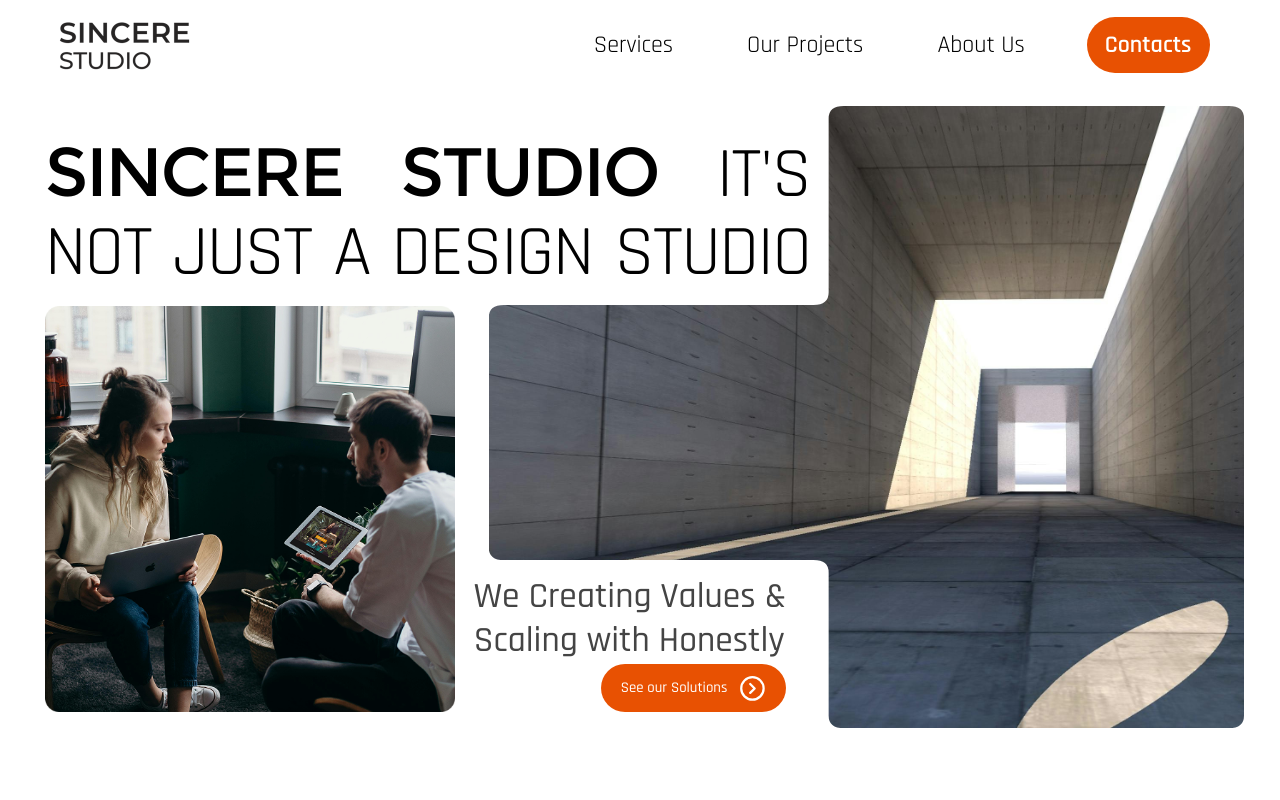
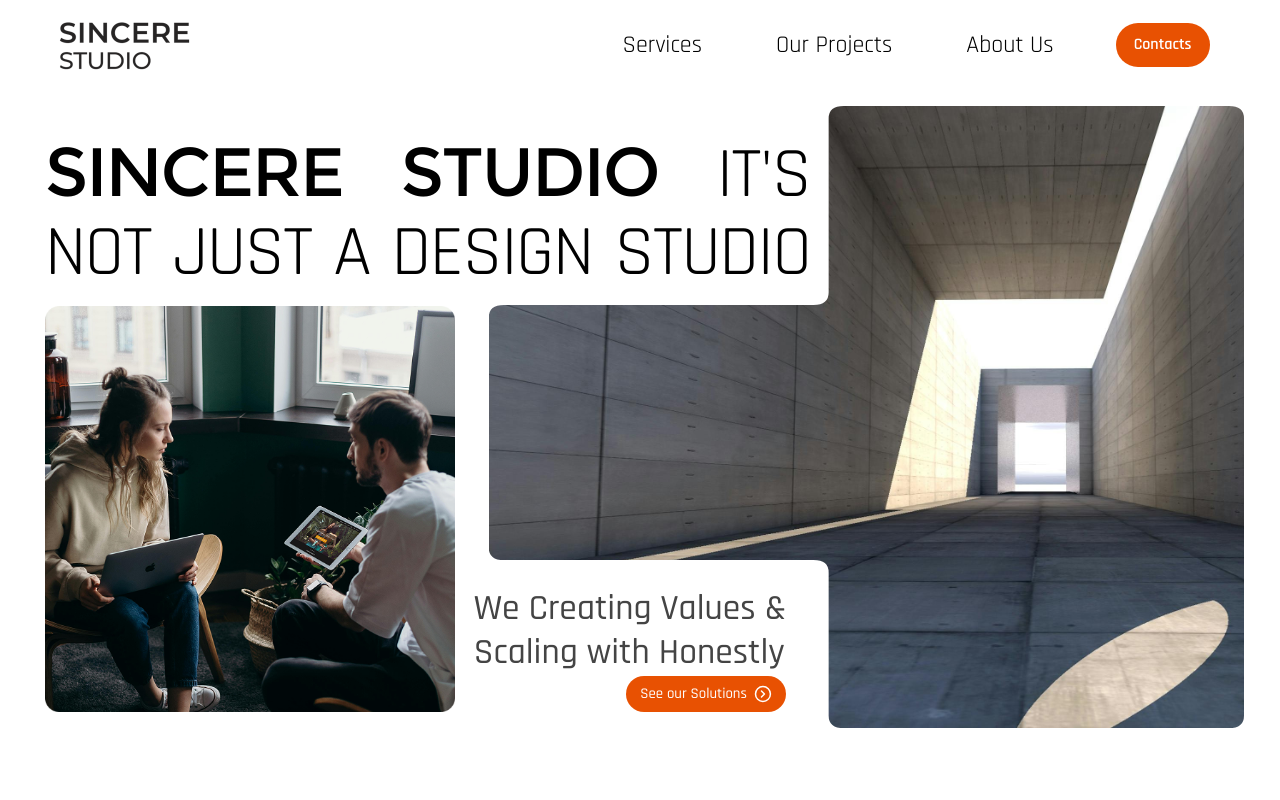
Before and after one commit to cristianccgg/sincere-studio, a React (Vite) app: page / in a window 1280 px wide. Shown: the top 800 px of the page. Built offline with nearby package versions, Linux system fonts and the light colour scheme.

Commit message:
landing lista sin animations

```diff
--- a/src/components/Navbar.jsx
+++ b/src/components/Navbar.jsx
@@ -31,7 +31,7 @@ const Navbar = () => {
         <button className="px-3 cursor-pointer hover:underline hover:underline-offset-[25%] hover:decoration-[#8A38F5]">
           About Us
         </button>
-        <Button>Contacts</Button>
+        <Button size="navbar">Contacts</Button>
       </div>
       {isMenuOpen && (
         <div className="text-[24px] md:hidden gap-5 absolute top-20 flex flex-col items-start">
@@ -44,7 +44,7 @@ const Navbar = () => {
           <button className=" cursor-pointer hover:underline hover:underline-offset-[25%] hover:decoration-[#8A38F5]">
             About Us
           </button>
-          <Button>Contacts</Button>
+          <Button size="navbar">Contacts</Button>
         </div>
       )}
     </div>
--- a/src/components/common/Button.jsx
+++ b/src/components/common/Button.jsx
@@ -7,12 +7,28 @@ const Button = ({
   size = "md",
   fontWeight = "semibold",
   className = "",
+  style = {},
   ...props
 }) => {
+  // Tamaños predefinidos basados en las especificaciones de diseño
   const sizes = {
-    sm: "px-3 py-1.5 text-sm gap-2",
-    md: "px-4 py-2 text-[24px] gap-3",
-    lg: "px-4 py-2 text-[36px] gap-[45px]",
+    // Navbar: 105x42, padding 8/16
+    navbar: "px-4 py-2 text-base gap-[45px]",
+
+    // Hero "See our Solutions": 243x52, padding 8/16
+    // Mobile: tamaño base, Desktop: escala con viewport
+    hero: "px-4 py-2 text-base sm:text-lg lg:text-xl gap-2.5",
+
+    // Medium: "Let's create something great": 368x55, padding 12/24
+    // Mobile: tamaño legible, Desktop: xl
+    md: "px-4 py-2 sm:px-6 sm:py-3 text-base sm:text-lg lg:text-xl gap-2.5",
+
+    // Large: "Let's Get Started": 244x55, padding 12/24
+    // Mobile: tamaño legible, Desktop: xl
+    lg: "px-4 py-2 sm:px-6 sm:py-3 text-base sm:text-lg lg:text-xl gap-2.5",
+
+    // Footer "Let's work !": 215x78, padding 16/24
+    footer: "px-6 py-4 text-2xl sm:text-3xl lg:text-4xl gap-2.5",
   };
 
   return (
@@ -27,9 +43,10 @@ const Button = ({
         border-2 border-transparent
         hover:bg-white hover:border-[#E85102] hover:text-[#262424]
 
-        ${sizes[size]}
+        ${sizes[size] || sizes.md}
         ${className}
       `}
+      style={style}
       {...props}
     >
       {icon && iconPosition === "left" && (
--- a/src/components/pages/Landing.jsx
+++ b/src/components/pages/Landing.jsx
@@ -200,11 +200,15 @@ const Landing = () => {
             className="md:max-w-143.5"
           />
           <div className="max-w-107">
-            <h2 className="font-medium text-[#444444] text-[42px]">
+            <h2 className="font-medium text-[#444444] md:text-[42px] text-4xl mt-5 lg:mt-0">
               We Creating Values & <br />
               Scaling with Honestly
             </h2>
-            <Button fontWeight="medium" icon={<CircleChevronRight size={36} />}>
+            <Button
+              size="hero"
+              fontWeight="medium"
+              icon={<CircleChevronRight size={24} />}
+            >
               See our Solutions
             </Button>
           </div>
@@ -228,18 +232,20 @@ const Landing = () => {
               Scaling with Honestly
             </h2>
             <Button
+              size="hero"
               fontWeight="medium"
               icon={
                 <CircleChevronRight
                   style={{
-                    width: "min(2.1vw, 36px)",
-                    height: "min(2.1vw, 36px)",
+                    width: "min(1.4vw, 24px)",
+                    height: "min(1.4vw, 24px)",
                   }}
                 />
               }
               style={{
                 fontSize: "min(1.16vw, 20px)",
-                padding: "min(0.7vw, 12px) min(1.4vw, 24px)",
+                padding: "min(0.46vw, 8px) min(0.93vw, 16px)",
+                gap: "min(0.58vw, 10px)",
               }}
             >
               See our Solutions
@@ -458,24 +464,14 @@ const Landing = () => {
             visions into lasting success.
           </p>
           <Button
+            size="md"
             fontWeight="medium"
-            icon={
-              <CircleChevronRight
-                style={{
-                  width: "min(2.1vw, 36px)",
-                  height: "min(2.1vw, 36px)",
-                }}
-              />
-            }
-            style={{
-              fontSize: "min(1.16vw, 20px)",
-              padding: "min(0.7vw, 12px) min(1.4vw, 24px)",
-            }}
+            icon={<CircleChevronRight size={24} />}
           >
-            Let’s create something great
+            Let's create something great
           </Button>
         </div>
-        <div className="px-3 py-1.5 max-w-173 flex flex-col gap-3">
+        <div className="md:px-3 py-1.5 max-w-173 flex flex-col gap-3">
           <div className="flex justify-between gap-3">
             <svg width="0" height="0" style={{ position: "absolute" }}>
               <defs>
@@ -502,7 +498,7 @@ const Landing = () => {
               </defs>
             </svg>
             <div
-              className="bg-[#E2E3E4] text-[20px] rounded-[10px] flex flex-col gap-6 px-4 pt-4 pb-7.5 max-w-74"
+              className="bg-[#E2E3E4] md:text-[20px] rounded-[10px] flex flex-col gap-6 px-4 pt-4 pb-7.5 max-w-74"
               style={{
                 clipPath: "url(#notchClip)",
                 WebkitClipPath: "url(#notchClip)",
@@ -555,7 +551,7 @@ const Landing = () => {
                 WebkitClipPath: "url(#notchClip)",
               }}
             >
-              <h2 className=" font-semibold">Designed to Convert</h2>
+              <h2 className="font-semibold">Designed to Convert</h2>
               <p className="tracking-tight">
                 We fuse design with strategy — every pixel supports a business
                 goal, whether it’s engagement, retention, or sales.
@@ -574,10 +570,10 @@ const Landing = () => {
 
       <section className="mt-30 px-5 pb-5">
         <div>
-          <h3 className="text-[36px] font-semibold text-[#403F3F] text-center">
+          <h3 className="md:text-[36px] text-3xl font-semibold text-[#403F3F] text-center">
             Here are some of the nice things people have said about Us
           </h3>
-          <h2 className="md:text-[40px] text-3xl font-bold text-[#262424] mt-5 mb-20 text-center">
+          <h2 className="md:text-[40px] text-xl font-bold text-[#262424] mt-5 mb-20 text-center">
             WE BELIEVE STRONGLY IN OUR CLIENTS & WANT <br /> TO GIVE THEM
             OPTIMAL SUPPORT
           </h2>
@@ -585,33 +581,24 @@ const Landing = () => {
         </div>
       </section>
 
-      <section className="bg-[#262424] rounded-[20px] mt-30 text-[#FFFFFF] py-22.5 px-20 2xl:px-105.25 xl:px-80 lg:px-40  sm:px-20">
+      <section className="bg-[#262424] rounded-[20px] mt-30 text-[#FFFFFF] py-10 md:py-22.5 px-20 2xl:px-105.25 xl:px-80 lg:px-40  sm:px-20">
         {" "}
-        <div className="flex flex-col gap-[42px] items-center justify-center p-6  mx-auto">
+        <div className="flex flex-col gap-[42px] items-center text-center">
           <h2 className="lg:text-[40px] text-2xl font-bold  text-center">
             DO YOU WANT TO WORK TOGETHER ?
           </h2>
-          <h3 className="lg:text-[24px] text-xl font-medium tracking-[-2%] text-center">
+          <h3 className="lg:text-[24px] text-xl font-medium tracking-[-2%] text-justify max-w-168.75">
             At Sincere Studio, we’re ready to design, build, and grow digital
             solutions that make an impact. Share your ideas with us — the first
             step toward your next big success starts here.
           </h3>
+
           <Button
+            size="lg"
             fontWeight="medium"
-            icon={
-              <CircleChevronRight
-                style={{
-                  width: "min(2.1vw, 36px)",
-                  height: "min(2.1vw, 36px)",
-                }}
-              />
-            }
-            style={{
-              fontSize: "min(1.16vw, 20px)",
-              padding: "min(0.7vw, 12px) min(1.4vw, 24px)",
-            }}
+            icon={<CircleChevronRight size={24} />}
           >
-            Let’s Get Started
+            Let's Get Started
           </Button>
         </div>
       </section>
```
